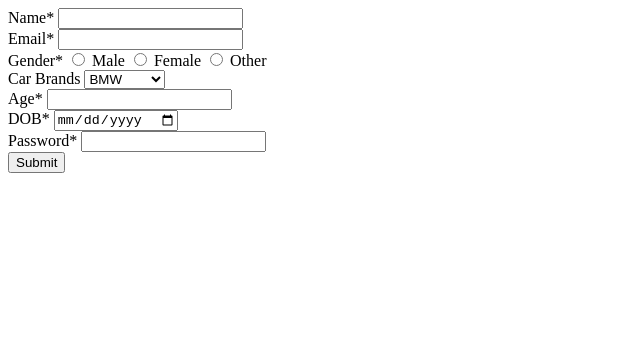
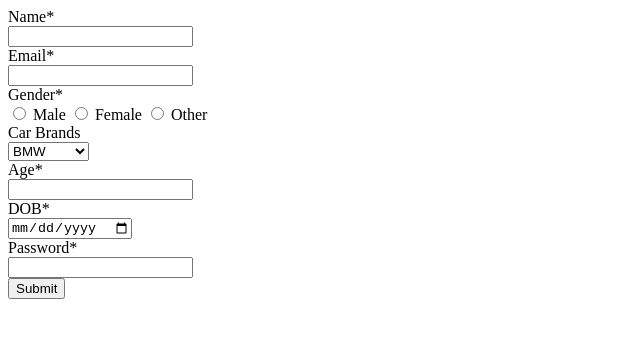
Before and after one commit to acciojob/signup-form-car-PratikDamodar, a website: page main.html in a window 1280 px wide. Shown: the whole page, without its empty margins (0-640 px from the left). Drawn offline with Linux system fonts and the light colour scheme.

Commit message:
created a submission

```diff
--- a/main.html
+++ b/main.html
@@ -11,13 +11,13 @@
     <script type="text/javascript" src="./script.js">
 </script>
 	<form method="POST">
-    <div><label for="name">Name*</label>
+    <div><label for="name">Name*</label><br>
       <input type="text" id="name" name="name" required></div>
 
-<div> <label for="email">Email*</label>
+<div> <label for="email">Email*</label><br>
   <input type="email" id="email" name="email" required></div>
 
-<div><label for="gender">Gender*</label>
+<div><label for="gender">Gender*</label><br>
   <input type="radio" id="male" name="gender" value="male" required>
   <label for="male">Male</label>
   <input type="radio" id="female" name="gender" value="female" required>
@@ -25,20 +25,20 @@
   <input type="radio" id="other" name="gender" value="other" required>
   <label for="other">Other</label></div>
 
-<div><label for="cars">Car Brands</label>
+<div><label for="cars">Car Brands</label><br>
   <select id="cars" name="cars">
     <option value="BMW">BMW</option>
     <option value="Audi">Audi</option>
     <option value="Mercedez">Mercedez</option>
   </select></div>
   <div>
-    <label for="carage">Age*</label>
+    <label for="carage">Age*</label><br>
     <input type="number" id="carage" name="carage" required></div>
 
-<div>  <label for="dob">DOB*</label>
+<div>  <label for="dob">DOB*</label><br>
   <input type="date" id="dob" name="dob" required>
 </div>
-<div><label for="password">Password*</label>
+<div><label for="password">Password*</label><br>
   <input type="password" id="password" name="password" required></div>
 
 
```
